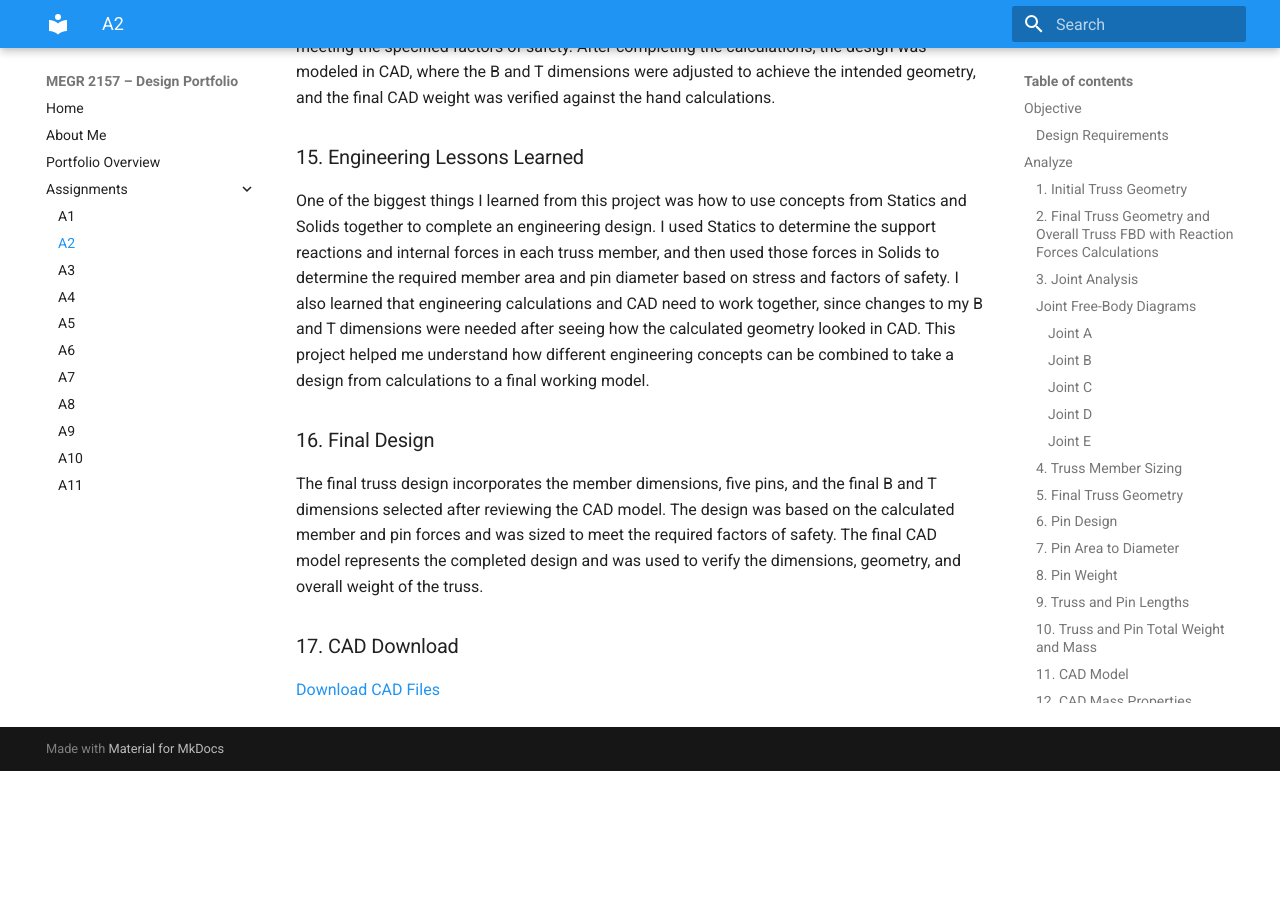
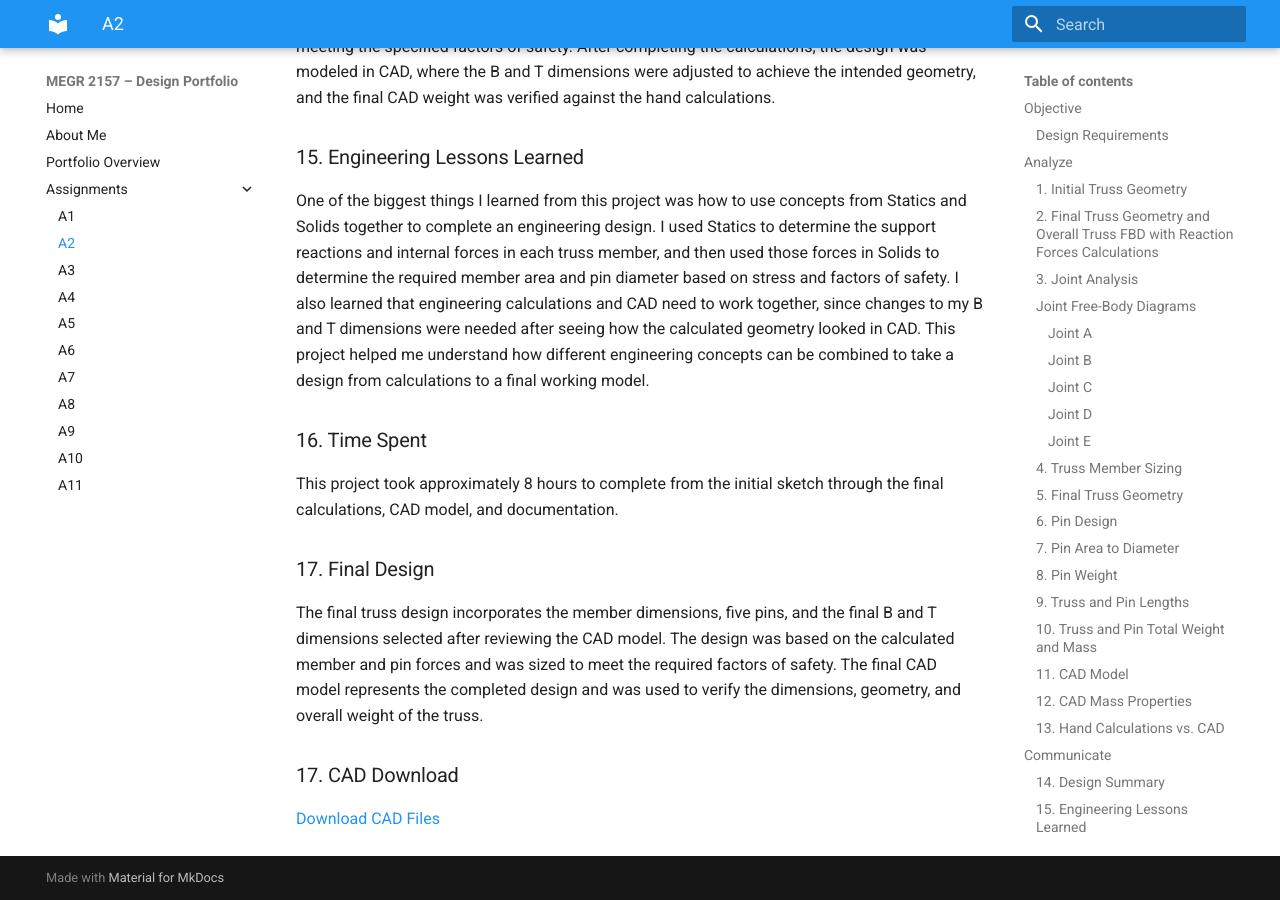
Before and after one commit to rsmith367-ux/design-projects-portfolio, an MkDocs documentation site: the page built from docs/assignments/A02/index.md, in a window 1280 px wide and 900 px high, scrolled down 14877 px. Built offline with MkDocs 1.6.1 and Material for MkDocs 9.7.7, drawn with Linux system fonts in a browser that asks for light colours; before the commit the page ends 15648 px from its top, so only the background shows below that.

Commit message:
Revise section titles and document project duration
Updated section titles and added time spent on project.

```diff
--- a/docs/assignments/A02/index.md
+++ b/docs/assignments/A02/index.md
@@ -147,7 +147,11 @@ The final truss design was developed by first determining the support reactions
 
 One of the biggest things I learned from this project was how to use concepts from Statics and Solids together to complete an engineering design. I used Statics to determine the support reactions and internal forces in each truss member, and then used those forces in Solids to determine the required member area and pin diameter based on stress and factors of safety. I also learned that engineering calculations and CAD need to work together, since changes to my B and T dimensions were needed after seeing how the calculated geometry looked in CAD. This project helped me understand how different engineering concepts can be combined to take a design from calculations to a final working model.
 
-### 16. Final Design
+### 16. Time Spent
+
+This project took approximately 8 hours to complete from the initial sketch through the final calculations, CAD model, and documentation.
+
+### 17. Final Design
 
 The final truss design incorporates the member dimensions, five pins, and the final B and T dimensions selected after reviewing the CAD model. The design was based on the calculated member and pin forces and was sized to meet the required factors of safety. The final CAD model represents the completed design and was used to verify the dimensions, geometry, and overall weight of the truss.
 
```
